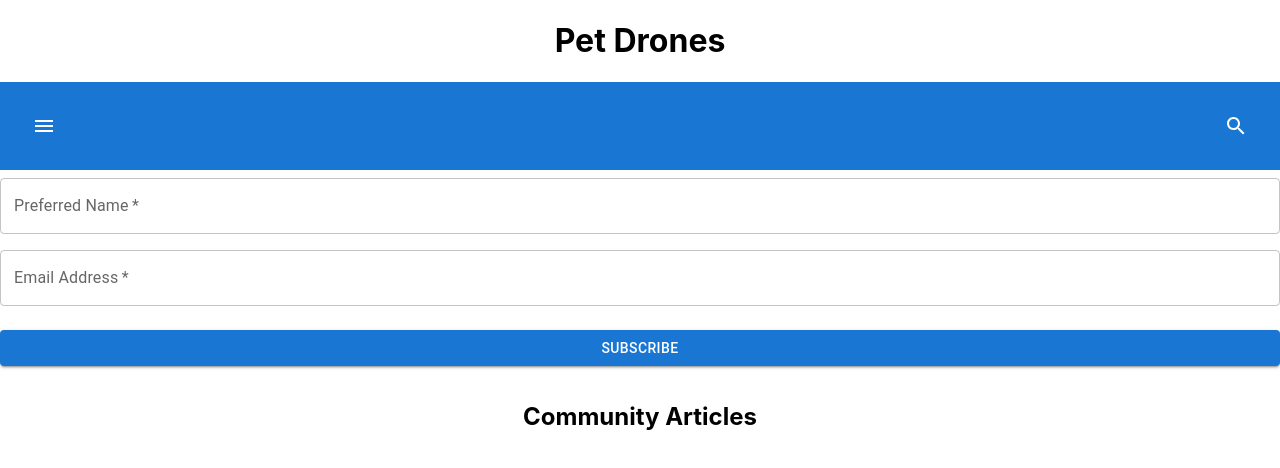
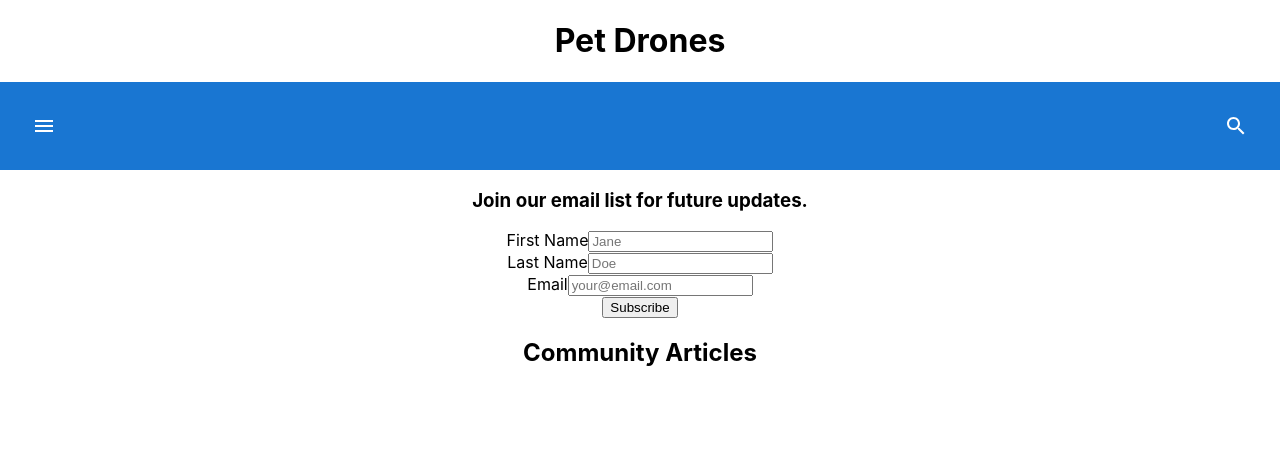
Before and after one commit to Jeffrey-Fazal/pet-drones, a React (Create React App) app: page / in a window 1280 px wide. Shown: the top 468 px of the page. Built offline with nearby package versions, Linux system fonts and the light colour scheme.

Commit message:
subscribe updated

```diff
--- a/package.json
+++ b/package.json
@@ -5,13 +5,16 @@
   "dependencies": {
     "@emotion/react": "^11.10.6",
     "@emotion/styled": "^11.10.6",
+    "@mailchimp/mailchimp_marketing": "^3.0.80",
     "@mui/icons-material": "^5.11.9",
     "@mui/material": "^5.11.9",
     "@testing-library/jest-dom": "^5.16.5",
     "@testing-library/react": "^13.4.0",
     "@testing-library/user-event": "^13.5.0",
+    "querystring-es3": "^0.2.1",
     "react": "^18.2.0",
     "react-dom": "^18.2.0",
+    "react-mailchimp-subscribe": "^2.1.3",
     "react-scripts": "5.0.1",
     "web-vitals": "^2.1.4"
   },
@@ -38,5 +41,8 @@
       "last 1 firefox version",
       "last 1 safari version"
     ]
+  },
+  "devDependencies": {
+    "webpack": "^5.75.0"
   }
 }
--- a/src/components/Subscribe.jsx
+++ b/src/components/Subscribe.jsx
@@ -1,118 +1,84 @@
-import React, { Component } from 'react';
-import { Button, TextField, Grid } from '@mui/material';
-import { styled } from '@mui/material/styles';
+import React, { useState } from 'react';
 
-const FormContainer = styled('form')({
-  width: '100%',
-  marginTop: 8,
-});
+const Subscribe = () => {
+  const [email, setEmail] = useState('');
+  const [firstName, setFirstName] = useState('');
+  const [lastName, setLastName] = useState('');
 
-const SubmitButton = styled(Button)({
-  margin: '24px 0px 16px',
-});
+  const handleSubmit = async (e) => {
+    e.preventDefault();
 
-class Subcribe extends Component {
-  constructor(props) {
-    super(props);
+    // assemble the form data
+    const formData = new FormData();
+    formData.append('EMAIL', email);
+    formData.append('MERGE1', firstName);
+    formData.append('MERGE2', lastName);
 
-    this.state = {
-      name: '',
-      email: '',
-      emailError: false,
-      errors: {}
-    };
-  }
+    // submit the form data to Mailchimp
+    const response = await fetch('https://gmail.us8.list-manage.com/subscribe/post?u=a062e96fae17da3a6604394b2&id=10a22853b8', {
+      method: 'POST',
+      body: formData,
+      mode: 'no-cors'
+    });
 
-  handleNameChange = (event) => {
-    this.setState({ name: event.target.value });
+    // handle the response
+    const responseBody = await response.text();
+    console.log(responseBody);
   };
 
-  handleEmailChange = (event) => {
-    const emailRegex = /^[^\s@]+@[^\s@]+\.[^\s@]+$/;
-    const isValidEmail = emailRegex.test(event.target.value);
-    this.setState({ email: event.target.value, emailError: !isValidEmail });
-  };
+  return (
+    <form className="form" onSubmit={handleSubmit}>
+      <h3 className="form-title">Join our email list for future updates.</h3>
+      <div className="container">
+        <div className="form-field">
+          <label className="label" htmlFor="first-name-input">
+            First Name
+          </label>
+          <input
+            id="first-name-input"
+            className="form-input"
+            type="text"
+            placeholder="Jane"
+            value={firstName}
+            onChange={(e) => setFirstName(e.target.value)}
+            required
+          />
+        </div>
+        <div className="form-field">
+          <label className="label" htmlFor="last-name-input">
+            Last Name
+          </label>
+          <input
+            id="last-name-input"
+            className="form-input"
+            type="text"
+            placeholder="Doe"
+            value={lastName}
+            onChange={(e) => setLastName(e.target.value)}
+            required
+          />
+        </div>
+        <div className="form-field">
+          <label className="label" htmlFor="email-input">
+            Email
+          </label>
+          <input
+            id="email-input"
+            className="form-input"
+            type="email"
+            placeholder="your@email.com"
+            value={email}
+            onChange={(e) => setEmail(e.target.value)}
+            required
+          />
+        </div>
+      </div>
 
-  handleSubmit = (event) => {
-    event.preventDefault();
+      <button className="submit-button" type="submit">
+        Subscribe
+      </button>
+    </form>
+  );
+};
 
-    const errors = this.validateForm();
-    if (Object.keys(errors).length > 0) {
-      this.setState({ errors });
-      return;
-    }
-
-    console.log(this.state.name, this.state.email);
-
-    // TODO: Integrate with Mailchimp API
-  };
-
-  validateForm = () => {
-    const errors = {};
-    const { name, email } = this.state;
-
-    if (!name) {
-      errors.name = 'Please enter your preferred name.';
-    }
-
-    if (!email) {
-      errors.email = 'Please enter your email address.';
-    } else if (!this.isValidEmail(email)) {
-      errors.email = 'Please enter a valid email address.';
-    }
-
-    return errors;
-  };
-
-  isValidEmail = (email) => {
-    // This is a simple email validation regex. It does not catch all edge cases.
-    const regex = /^[^\s@]+@[^\s@]+\.[^\s@]+$/;
-    return regex.test(email);
-  };
-
-  render() {
-    const { name, email, errors } = this.state;
-
-    return (
-      <FormContainer onSubmit={this.handleSubmit}>
-        <Grid container spacing={2}>
-          <Grid item xs={12}>
-            <TextField
-              variant="outlined"
-              required
-              fullWidth
-              id="name"
-              label="Preferred Name"
-              name="name"
-              value={name}
-              onChange={this.handleNameChange}
-              error={errors.name ? true : false}
-              helperText={errors.name}
-            />
-          </Grid>
-          <Grid item xs={12}>
-            <TextField
-              variant="outlined"
-              required
-              fullWidth
-              id="email"
-              label="Email Address"
-              name="email"
-              value={email}
-              onChange={this.handleEmailChange}
-              error={this.state.emailError || errors.email ? true : false}
-              helperText={
-                this.state.emailError ? 'Please enter a valid email address.' : errors.email
-              }
-            />
-          </Grid>
-        </Grid>
-        <SubmitButton type="submit" fullWidth variant="contained" color="primary">
-          Subscribe
-        </SubmitButton>
-      </FormContainer>
-    );
-  }
-}
-
-export default Subcribe;
+export default Subscribe;
```
Also changed, not shown: 1 other file (tests, documents, lock files or other folders).
